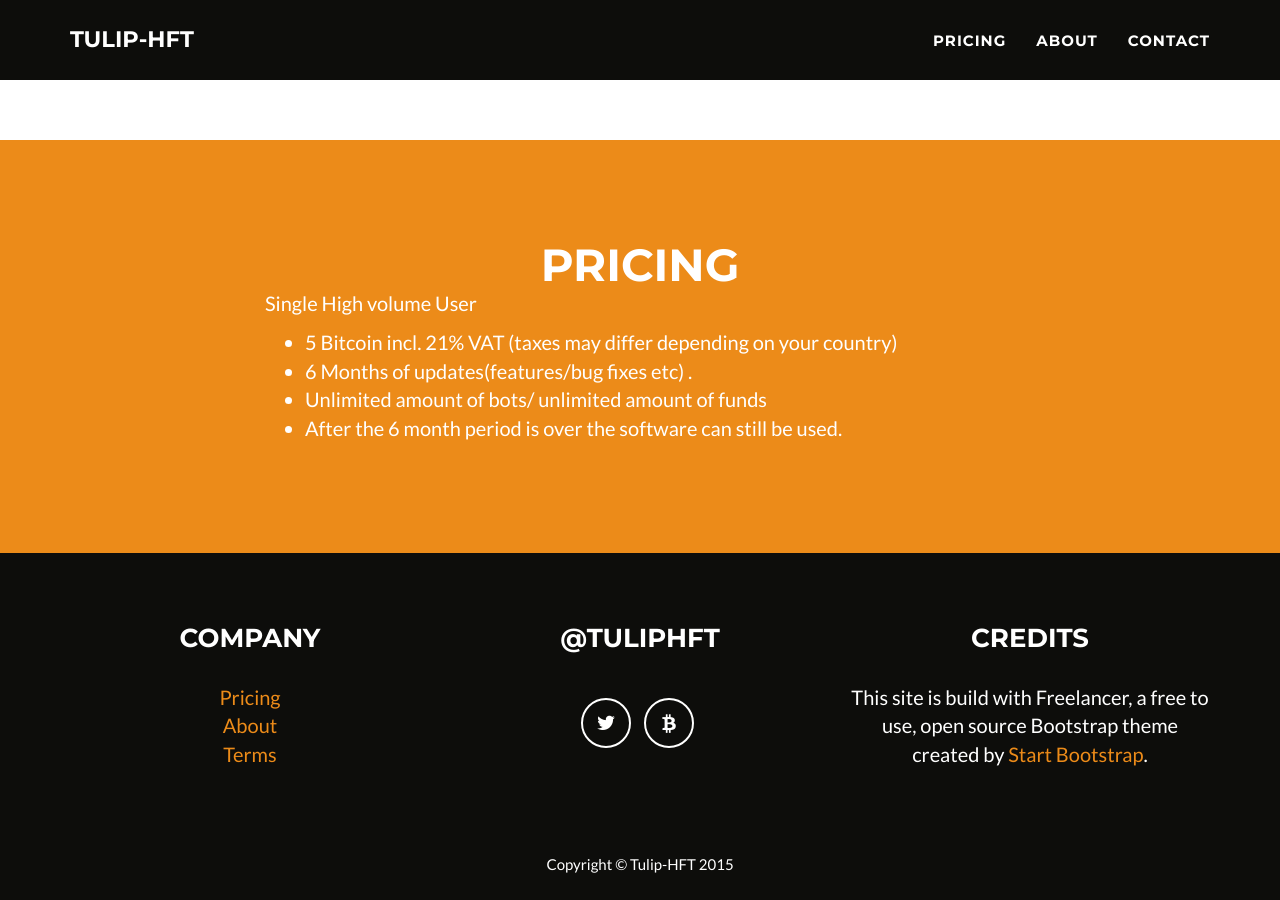
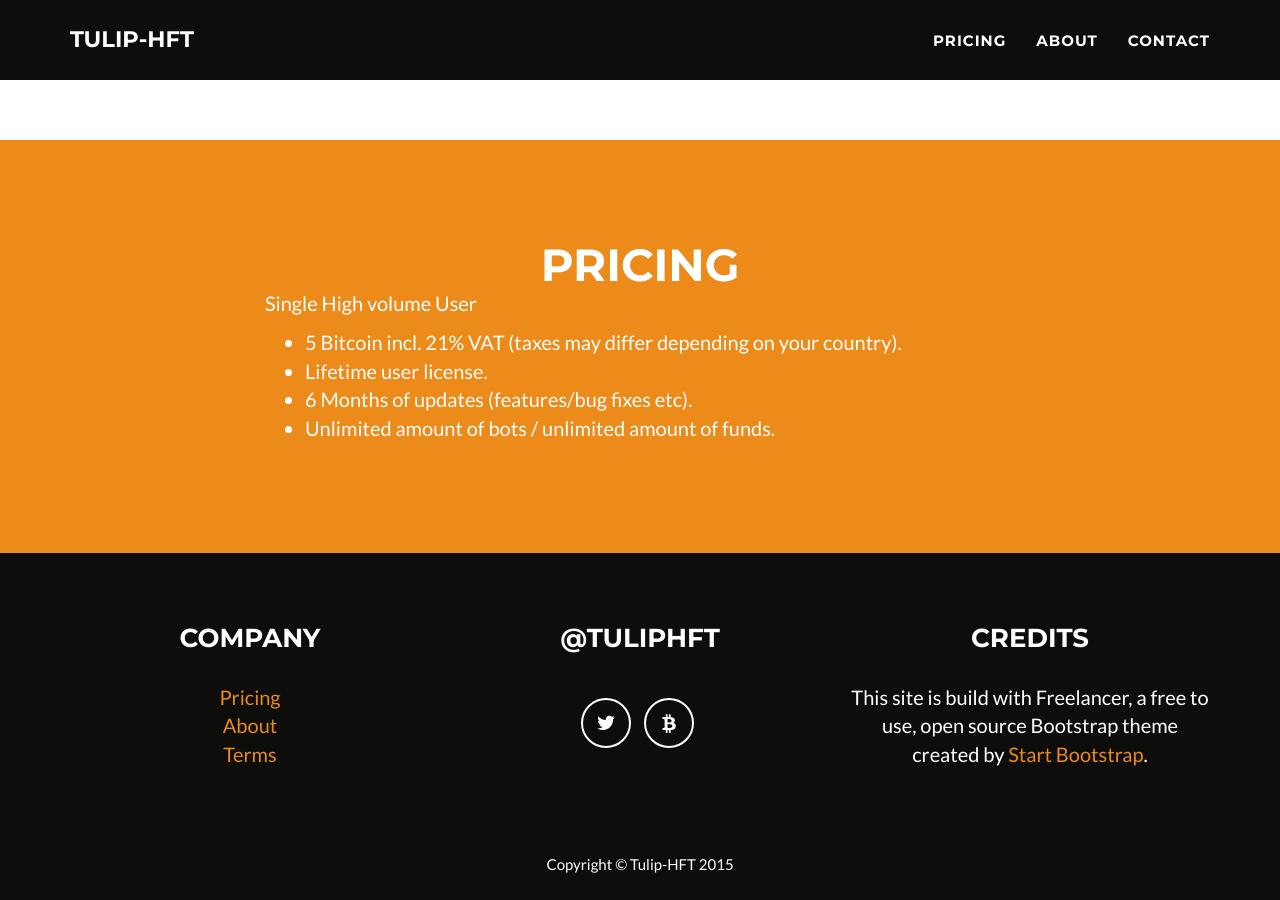
Before and after one commit to Tulip-HFT/Tulip-HFT.github.io, a Jekyll site: the page built from index.html, in a window 1280 px wide and 900 px high, scrolled down 3401 px. Built offline with Jekyll 4.4.1, drawn with Linux system fonts in a browser that asks for light colours.

Commit message:
minor text changes

```diff
--- a/_includes/pricing.html
+++ b/_includes/pricing.html
@@ -10,10 +10,10 @@
                 <div class="col-lg-8 col-lg-offset-2">
                     <p>Single High volume User<br />
                     <ul style="font-size:20px">
-                    <li>5 Bitcoin incl. 21% VAT (taxes may differ depending on your country) </li>
-                    <li>6 Months of updates(features/bug fixes etc) .</li>
-                    <li>Unlimited amount of bots/ unlimited amount of funds</li>
-                    <li>After the 6 month period is over the software can still be used.</li>
+                    <li>5 Bitcoin incl. 21% VAT (taxes may differ depending on your country). </li>
+                    <li>Lifetime user license.</li>
+                    <li>6 Months of updates (features/bug fixes etc).</li>
+                    <li>Unlimited amount of bots / unlimited amount of funds.</li>
                     </ul>
                 </div>
 
```
